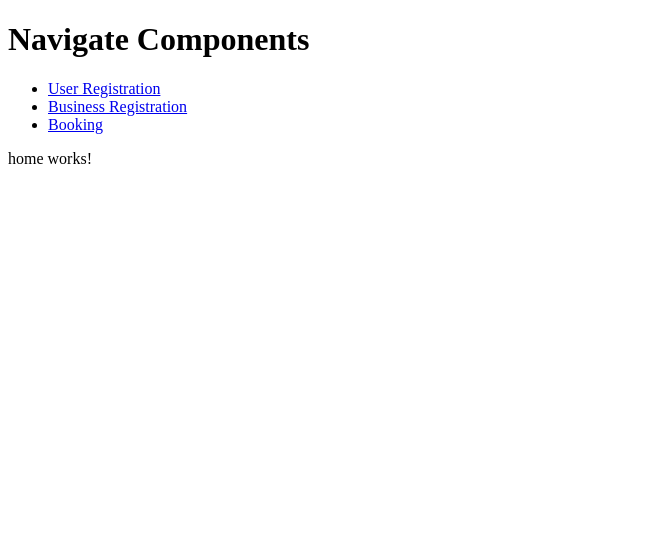
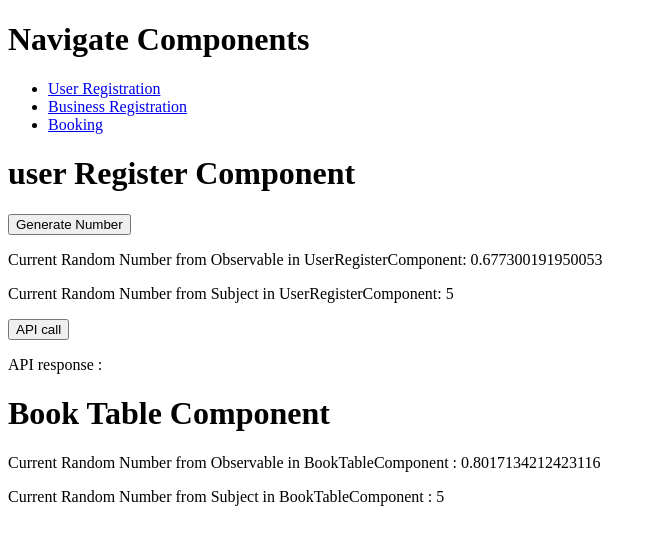
Before and after one commit to spreezy-tech/frontend-example-3, an Angular app: page /user in a window 1280 px wide. Shown: the top 544 px of the page, without its empty margins (0-657 px from the left). Built offline with nearby package versions, Linux system fonts and the light colour scheme.

Commit message:
Http setup

```diff
--- a/src/app/app.component.html
+++ b/src/app/app.component.html
@@ -8,7 +8,9 @@
     </ul>
 </nav>
 
-<!-- <app-user-register></app-user-register>
+<app-user-register></app-user-register>
 
-<app-book-table></app-book-table> -->
-<router-outlet></router-outlet>
+<app-book-table></app-book-table>
+
+
+<!-- <router-outlet></router-outlet> -->
--- a/src/app/app.module.ts
+++ b/src/app/app.module.ts
@@ -1,5 +1,6 @@
 import { NgModule } from '@angular/core';
 import { BrowserModule } from '@angular/platform-browser';
+import { HttpClientModule } from '@angular/common/http'
 
 import { AppRoutingModule } from './app-routing.module';
 import { AppComponent } from './app.component';
@@ -16,7 +17,9 @@ import { HomeComponent } from './shared/home/home.component';
   imports: [
     BrowserModule,
     AppRoutingModule,
-    RegistrationModule
+    RegistrationModule,
+    BookingModule,
+    HttpClientModule
   ],
   providers: [],
   bootstrap: [AppComponent]
--- a/src/app/booking/book-table/book-table.component.html
+++ b/src/app/booking/book-table/book-table.component.html
@@ -1,4 +1,4 @@
-<h1>Book a Table</h1>
+<!-- <h1>Book a Table</h1>
 
 <form [formGroup]="bookingDetails" (ngSubmit)="captureBookingDetails()">
     <label>Email : </label>
@@ -18,4 +18,9 @@
     <br/>
 
     <button type="submit">Book</button>
-</form>
+</form> -->
+
+
+<h1>Book Table Component</h1>
+<p> Current Random Number from Observable in BookTableComponent : {{currentNumberObservable}}</p>
+<p> Current Random Number from Subject in BookTableComponent : {{currentNumberSubject}}</p>
--- a/src/app/booking/book-table/book-table.component.ts
+++ b/src/app/booking/book-table/book-table.component.ts
@@ -1,16 +1,19 @@
-import { Component } from '@angular/core';
+import { Component, OnInit } from '@angular/core';
 import { FormBuilder, FormControl, Validators } from '@angular/forms';
 import { BookingRequest } from '../models/booking-request';
 import { BookingService } from '../services/booking-service.service';
+import { RegisterService } from 'src/app/registration/services/register.service';
 
 @Component({
   selector: 'app-book-table',
   templateUrl: './book-table.component.html',
   styleUrls: ['./book-table.component.css']
 })
-export class BookTableComponent {
+export class BookTableComponent{
 
   bookingRequest !: BookingRequest;
+  currentNumberObservable : number = 0;
+  currentNumberSubject : number = 0;
 
   bookingDetails = this.formBuilder.group({
     email: new FormControl<string>('', [Validators.required, Validators.email]),
@@ -19,7 +22,10 @@ export class BookTableComponent {
     headCount: new FormControl<number>(0)
   });
 
-  constructor(private formBuilder : FormBuilder, private bookingService : BookingService){}
+  constructor(private formBuilder : FormBuilder, private bookingService : BookingService, private registerService : RegisterService){
+    this.registerService.randomNumberSender?.subscribe(value => this.currentNumberObservable = value);
+    this.registerService.randomNumberSubject.subscribe(value => this.currentNumberSubject = value);
+  }
 
   captureBookingDetails() : void {
     console.log(this.bookingDetails);
@@ -31,4 +37,9 @@ export class BookTableComponent {
       this.bookingService.createBooking(this.bookingRequest);
     }
   }
+
+
+  updateValue() : void {
+
+  }
 }
--- a/src/app/booking/booking.module.ts
+++ b/src/app/booking/booking.module.ts
@@ -14,6 +14,9 @@ import { ReactiveFormsModule } from '@angular/forms';
     CommonModule,
     BookingRoutingModule,
     ReactiveFormsModule
+  ],
+  exports: [
+    BookTableComponent
   ]
 })
 export class BookingModule { }
--- /dev/null
+++ b/src/app/registration/model/registration-request.ts
@@ -0,0 +1,6 @@
+export class RegistrationRequest {
+    name : string = "";
+    email : string = "";
+    phoneNumber : string = "";
+    password : string = "";
+}
--- /dev/null
+++ b/src/app/registration/model/registration-response.ts
@@ -0,0 +1,4 @@
+export class RegistrationResponse {
+    success : boolean = false;
+    operation : string = "";
+}
--- a/src/app/registration/services/register.service.ts
+++ b/src/app/registration/services/register.service.ts
@@ -1,5 +1,8 @@
+import { HttpClient } from '@angular/common/http';
 import { Injectable } from '@angular/core';
-import { Observable } from 'rxjs';
+import { BehaviorSubject, Observable } from 'rxjs';
+import { RegistrationRequest } from '../model/registration-request';
+import { RegistrationResponse } from '../model/registration-response';
 
 @Injectable({
   providedIn: 'root'
@@ -7,7 +10,11 @@ import { Observable } from 'rxjs';
 export class RegisterService {
 
   randomNumberSender !: Observable<number>;
-  constructor() { }
+  randomNumberSubject = new BehaviorSubject<number>(5);
+
+  constructor(private http : HttpClient) {
+    this.randomNumberSender = new Observable(sender => sender.next(Math.random()));
+  }
 
 
   sample(): void {
@@ -15,7 +22,20 @@ export class RegisterService {
   }
 
   generateRandomNumber() : void {
-    this.randomNumberSender = new Observable(sender => sender.next(Math.random()));
+    this.randomNumberSubject.next(Math.random());
+  }
+
+  getText() : Observable<string> {
+    const url = "http://localhost:8080/user/test";
+    return this.http.get(url,{
+      responseType: 'text'
+    });
+  }
+
+  sendDetails(registrationRequest : RegistrationRequest) : Observable<RegistrationResponse> {
+    return this.http.post<RegistrationResponse>("http://localhost:8080/user/create", registrationRequest, {
+      responseType: 'json'
+    });
   }
 
 
--- a/src/app/registration/user-register/user-register.component.html
+++ b/src/app/registration/user-register/user-register.component.html
@@ -1,22 +1,29 @@
-<p>User name is : {{ name }}</p>
-<button (click)="updateName()">Click Me!</button>
+<!-- <p>User name is : {{ name }}</p>
+<button (click)="updateName()">Click Me!</button> -->
 
 <!-- <img [src]="imgUrl" /> -->
 
-<div *ngFor = "let employee of employees; let i = index;">
+<!-- <div *ngFor = "let employee of employees; let i = index;">
     <app-employee [employee] = "employee" (visibilityEvent)="receiveEvent(employee)"></app-employee>
-</div>
+</div> -->
 
-<div>
+<!-- <div>
     <input [(ngModel)]="username" placeholder="Enter your name" />
     <p>Hello! {{ username }}</p>
-</div>
-
-<p>Current Random Number: {{currentNumberReceiver}}</p>
-<button (click)="updateRandomNumber()">Update Value</button>
+</div> -->
 
 
-<form #userForm="ngForm" (ngSubmit)="onSubmit(userForm)">
+<h1>user Register Component</h1>
+<button (click)="updateRandomNumber()">Generate Number</button>
+<p>Current Random Number from Observable in UserRegisterComponent: {{currentNumberObservable}}</p>
+<p>Current Random Number from Subject in UserRegisterComponent: {{currentNumberSubject}}</p>
+
+
+<button (click)="createAPI()">API call</button>
+<p>API response : {{apiResponse}}</p>
+
+
+<!-- <form #userForm="ngForm" (ngSubmit)="onSubmit(userForm)">
     <label for="name">Name :</label>
     <input type="text" id="name" [(ngModel)] = "user.name" #name="ngModel" required name="username">
 
@@ -24,4 +31,4 @@
     <input type="email" id="email" [(ngModel)] = "user.email" #email="ngModel" required name="useremail">
 
     <button type="submit">Register</button>
-</form>
+</form> -->
--- a/src/app/registration/user-register/user-register.component.ts
+++ b/src/app/registration/user-register/user-register.component.ts
@@ -3,6 +3,7 @@ import { RegisterService } from '../services/register.service';
 import { NgForm } from '@angular/forms';
 import { EmployeeDetails } from '../model/employee-details';
 import { Router } from '@angular/router';
+import { RegistrationRequest } from '../model/registration-request';
 
 @Component({
   selector: 'app-user-register',
@@ -14,7 +15,10 @@ export class UserRegisterComponent {
   name: string = 'Sarthak';
   imgUrl: string =  'https://nextgen-images.cdn.dealersolutions.com.au/modular.multisite.dealer.solutions/wp-content/uploads/sites/1587/2020/08/31144918/Multi-Colour-Coupe-1200x675.jpg?format=webp&width=1200';
   username : string = '';
-  currentNumberReceiver : number = 0;
+  currentNumberObservable : number = 0;
+  currentNumberSubject : number = 0;
+  apiResponse : string = "";
+  request !: RegistrationRequest;
   // registerService: RegisterService = new RegisterService();
 
   user = {
@@ -31,6 +35,8 @@ export class UserRegisterComponent {
   constructor(private registerService: RegisterService, private router :Router) {
     this.name = 'Ved';
     registerService.sample();
+    this.registerService.randomNumberSender?.subscribe(value => this.currentNumberObservable = value);
+    this.registerService.randomNumberSubject.subscribe(value => this.currentNumberSubject = value);
   }
 
   updateName() : void {
@@ -55,7 +61,48 @@ export class UserRegisterComponent {
 
   updateRandomNumber() : void {
     this.registerService.generateRandomNumber();
-    this.registerService.randomNumberSender?.subscribe(value => this.currentNumberReceiver = value);
+
+  }
+
+  triggerAPI() : void {
+    // this.apiResponse = this.registerService.getText();
+    // console.log(this.apiResponse);
+
+    this.registerService.getText()
+    .subscribe({
+      next: (response) => {
+        console.log("API response : " + response);
+        this.apiResponse = response;
+      },
+      error: (err) => {
+        console.log("Error : "+err);
+      },
+      complete: () => {
+        console.log("API call completed");
+      }
+    });
+  }
+
+  createAPI() : void {
+    this.request = new RegistrationRequest();
+    this.request.name = "Sarthak";
+    this.request.email = "abc@xyz.com";
+    this.request.phoneNumber = "1234567890";
+    this.request.password = "sample456";
+
+    this.registerService.sendDetails(this.request)
+    .subscribe({
+      next: (response) => {
+        console.log("API response : " + response.operation + " " + response.success);
+        this.apiResponse = response.operation;
+      },
+      error: (err) => {
+        console.log("Error : "+err);
+      },
+      complete: () => {
+        console.log("API call completed");
+      }
+    });
   }
 
 
```
